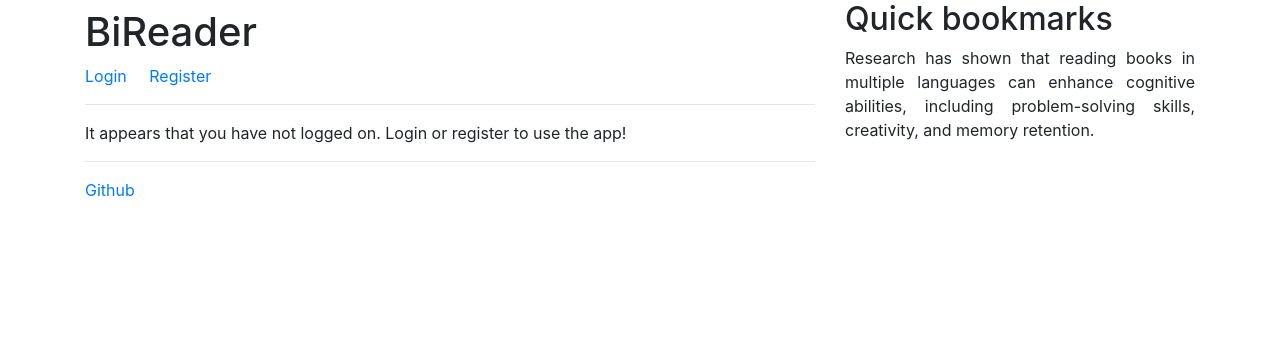
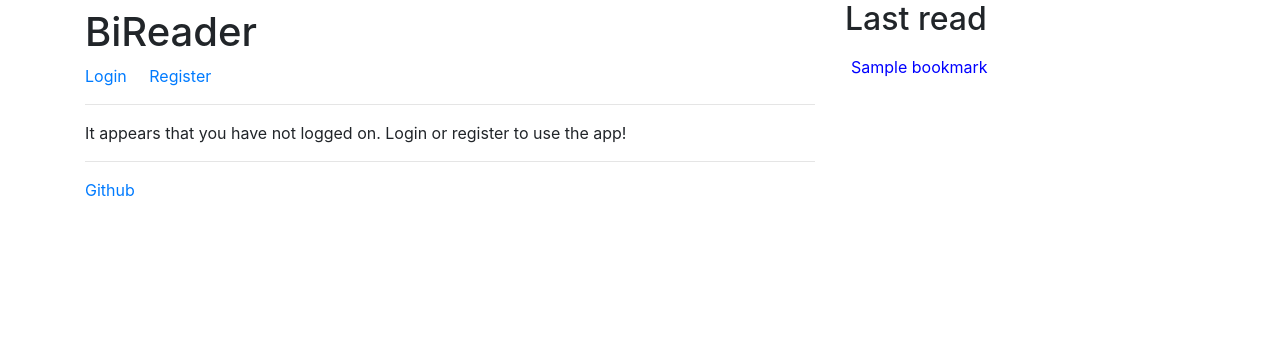
Before and after one commit to jakubgrad/Tietokannat-ja-web-ohjelmointi-Projekti, a Flask app: template src/templates/delete_entity.html in a window 1280 px wide. Shown: the part 56-420 px from the top of the page. Run offline with Flask 3, Linux system fonts and the light colour scheme; the template is opened without the code that fills it: most values are stand-ins (such as "Sample title", 1, 10 or a date in 2020); some libraries are stand-ins or nearby versions.

Commit message:
Added quick bookmars/last read:

```diff
--- a/src/templates/layout.html
+++ b/src/templates/layout.html
@@ -28,9 +28,32 @@
                 {% block content %}{% endblock %}
     </div>
     <div class="col-4">
-      <h2>Quick bookmarks</h2>
+
+        {% if bookmarks %}
+      <h2>Last read</h2>
+        {% else %}
+      <h2>Continue reading...</h2>
+        {% endif %}
         <p align="center" class="text-justify">
-        Research has shown that reading books in multiple languages can enhance cognitive abilities, including problem-solving skills, creativity, and memory retention. <br><br>
+        {% if bookmarks %}
+
+        {% for bookmark in bookmarks %}
+        <p>
+        <form action="/read_pair/{{ bookmark[0] }}" style="display: inline;" method="POST">
+                    <input type="text" name="counter" style="display: none;" value="{{ counter if counter else 0 }}">
+                    <input type="text" name="counter1" style="display: none;" value="{{ counter1 if counter1 else 0 }}">
+                    <input type="text" name="counter2" style="display: none;" value="{{ counter2 if counter2 else 0 }}">
+                    <input type="number" style="display: none;" name="bookmark_id" value={{bookmark[1]}}>
+
+                    <input type="hidden" name="form_purpose" value="load_bookmark">
+                <input type="hidden" name="csrf_token" value="{{ session.csrf_token }}">
+                    <button type="submit" style="border: none; background: none; color: blue; cursor: pointer;">{{ bookmark[5] }}</button>
+
+        </p>
+        {% endfor %}
+        {% else %}
+        No bookmarks yet
+        {% endif %}
         </p>
     </div>
   </div>
```
